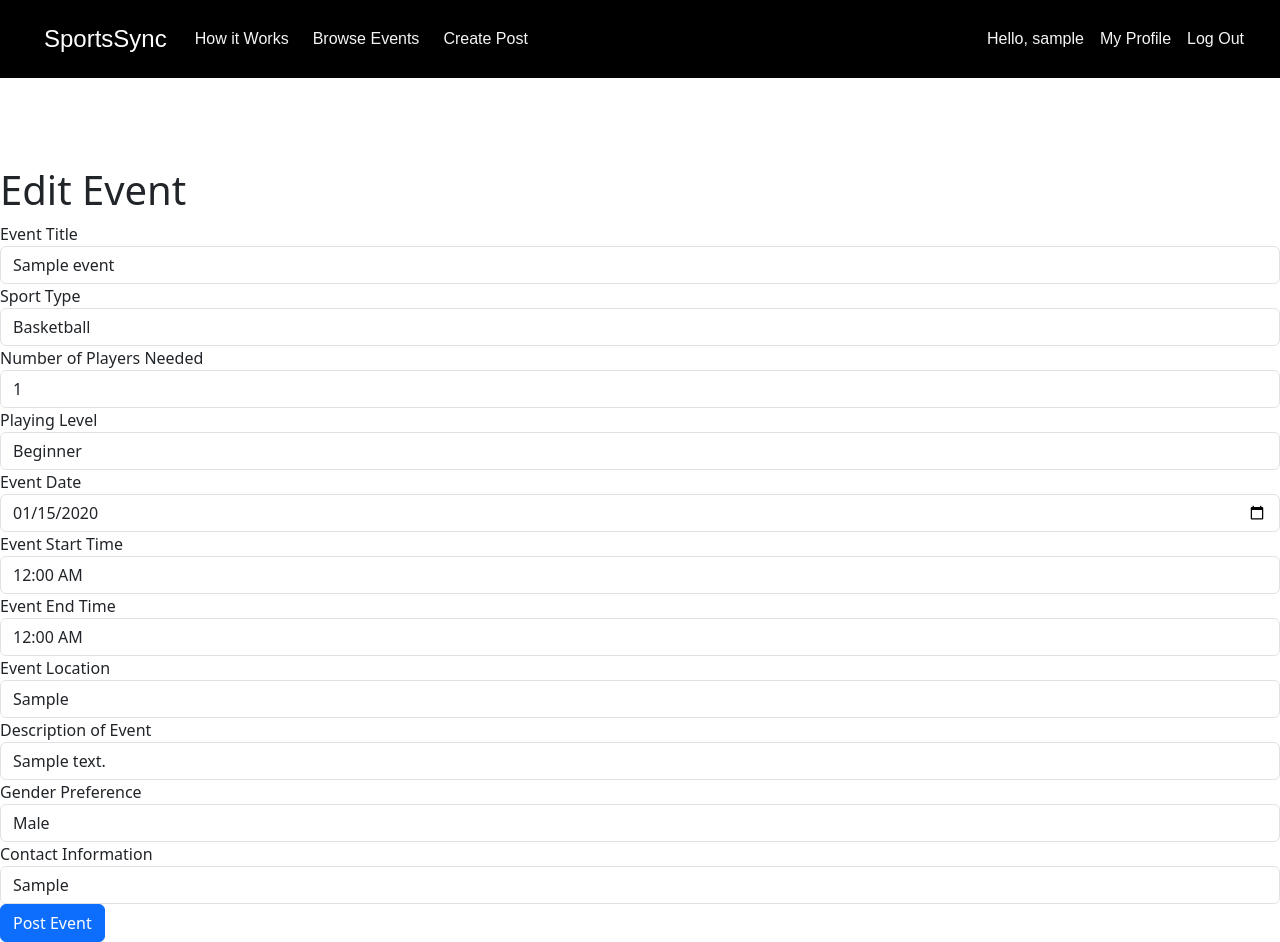
After one commit to DeclanB1/Agile-Web-Development, a Flask app: page /edit_event/1 in a window 1280 px wide. The commit adds this page. Run offline with Flask 3, Linux system fonts and the light colour scheme; the visitor is signed in with stand-in values (Sample User, id 1); tables that the repository leaves empty hold one stand-in row (values such as "Sample post"); some libraries are stand-ins or nearby versions.

Commit message:
Added features for users to view event, edit their own posted events or delete their posted events.

```diff
--- a/src/app.py
+++ b/src/app.py
@@ -306,11 +306,11 @@ def browse_single_event(event_id):
 def profile():
     username = session.get('username')
     user = User.query.filter_by(username=username).first()
-    events = Events.query.filter_by(username=username).all()
+    user_events = Events.query.filter_by(username=username).all()
     remove_picture_form = RemoveProfilePictureForm()
 
     if user:
-        return render_template('profile.html', user=user, events=events, form=remove_picture_form)
+        return render_template('profile.html', user=user, events=user_events, form=remove_picture_form)
     else:
         flash('User not found', 'error')
         return redirect(url_for('dashboard'))
@@ -400,6 +400,45 @@ def remove_profile_picture():
         flash('Failed to remove profile picture.', 'error')
         return redirect(url_for('profile'))
 
+@app.route('/edit_event/<int:event_id>', methods=['GET', 'POST'])
+@login_required
+def edit_event(event_id):
+    event = Events.query.get_or_404(event_id)
+    form = EventForm(obj=event)
+
+    # Ensure time choices are populated
+    form.start_time.choices = form._generate_time_choices()
+    form.end_time.choices = form._generate_time_choices()
+
+    if form.validate_on_submit():
+        event.event_title = form.event_title.data
+        event.sport_type = form.sport_type.data
+        event.num_players = form.num_players.data
+        event.playing_level = form.playing_level.data
+        event.event_date = form.event_date.data
+        event.start_time = form.start_time.data
+        event.end_time = form.end_time.data
+        event.location = form.location.data
+        event.description = form.description.data
+        event.gender_preference = form.gender_preference.data
+        event.contact_information = form.contact_information.data
+
+        db.session.commit()
+        flash('Event updated successfully!', 'success')
+        return redirect(url_for('profile'))
+
+    return render_template('edit_event.html', form=form, event=event)
+
+
+@app.route('/delete_event/<int:event_id>', methods=['POST'])
+@login_required
+def delete_event(event_id):
+    event = Events.query.get_or_404(event_id)
+    db.session.delete(event)
+    db.session.commit()
+    flash('Event deleted successfully!', 'success')
+    return redirect(url_for('profile'))
+
 
 # Main Entry Point
 if __name__ == '__main__':
--- /dev/null
+++ b/src/templates/edit_event.html
@@ -0,0 +1,62 @@
+{% extends "layout.html" %}
+
+{% block head %}
+    <title>Edit Event</title>
+{% endblock %}
+
+{% block body %}
+    <div class="container mt-5 pt-5"></div>
+        <h1>Edit Event</h1>
+
+        <form method="POST">
+            {{ form.hidden_tag() }}
+            <div class="form-group">
+                {{ form.event_title.label }}
+                {{ form.event_title(class_="form-control") }}
+            </div>
+            <div class="form-group">
+                {{ form.sport_type.label }}
+                {{ form.sport_type(class_="form-control") }}
+            </div>
+            <div class="form-group">
+                {{ form.num_players.label }}
+                {{ form.num_players(class_="form-control") }}
+            </div>
+            <div class="form-group">
+                {{ form.playing_level.label }}
+                {{ form.playing_level(class_="form-control") }}
+            </div>
+            <div class="form-group">
+                {{ form.event_date.label }}
+                {{ form.event_date(class_="form-control") }}
+            </div>
+            <div class="form-group">
+                {{ form.start_time.label }}
+                {{ form.start_time(class_="form-control") }}
+            </div>
+            <div class="form-group">
+                {{ form.end_time.label }}
+                {{ form.end_time(class_="form-control") }}
+            </div>
+            <div class="form-group">
+                {{ form.location.label }}
+                {{ form.location(class_="form-control") }}
+            </div>
+            <div class="form-group">
+                {{ form.description.label }}
+                {{ form.description(class_="form-control") }}
+            </div>
+            <div class="form-group">
+                {{ form.gender_preference.label }}
+                {{ form.gender_preference(class_="form-control") }}
+            </div>
+            <div class="form-group">
+                {{ form.contact_information.label }}
+                {{ form.contact_information(class_="form-control") }}
+            </div>
+            <div class="form-group">
+                {{ form.submit(class_="btn btn-primary") }}
+            </div>
+        </form>
+    </div>
+{% endblock %}
```
Also changed, not shown: src/templates/profile.html (+8 -8 lines).
